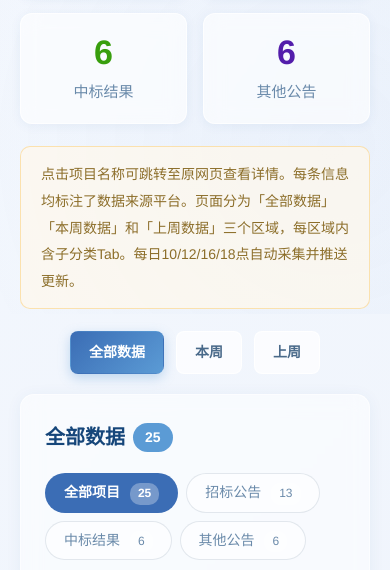
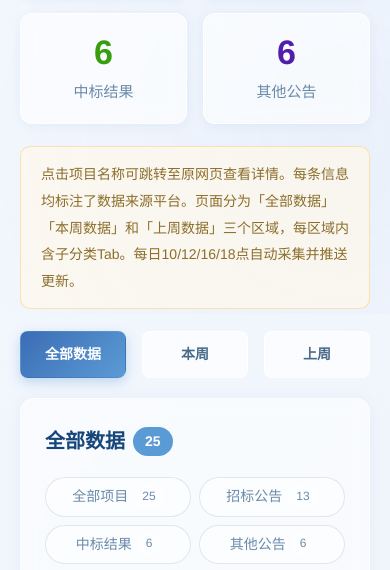
Before and after one commit to seven87408/songxi-zhaobiao, a plain HTML site: page index.html in a window 390 px wide. Shown: the part 530-1100 px from the top of the page. Drawn offline with Linux system fonts and the light colour scheme.

Commit message:
fix: ??Tab??,??grid????,?????Tab???????

```diff
--- a/index.html
+++ b/index.html
@@ -34,8 +34,8 @@ body::before{content:'';position:fixed;top:0;left:0;width:100%;height:100%;backg
 .hint-box{background:rgba(255,248,235,0.7);border:1px solid rgba(250,173,20,0.3);border-radius:10px;padding:14px 20px;margin-bottom:22px;font-size:14px;color:#8c6e2a;line-height:1.9}
 
 /* Area Tabs */
-.area-tabs{display:flex;gap:12px;margin-bottom:20px;justify-content:center}
-.area-tab{padding:10px 32px;border-radius:8px;font-size:16px;font-weight:600;cursor:pointer;transition:all 0.3s ease;background:rgba(255,255,255,0.7);color:#4a6a8a;border:1px solid rgba(255,255,255,0.8)}
+.area-tabs{display:grid;grid-template-columns:repeat(3,1fr);gap:16px;margin-bottom:20px;max-width:520px;margin-left:auto;margin-right:auto}
+.area-tab{padding:10px 0;border-radius:8px;font-size:16px;font-weight:600;cursor:pointer;transition:all 0.3s ease;background:rgba(255,255,255,0.7);color:#4a6a8a;border:1px solid rgba(255,255,255,0.8);text-align:center;white-space:nowrap;overflow:hidden;text-overflow:ellipsis}
 .area-tab:hover{background:rgba(91,155,213,0.1);color:#1a3a5c}
 .area-tab.active{background:linear-gradient(135deg,#3b6db5,#5b9bd5);color:#fff;box-shadow:0 4px 12px rgba(91,155,213,0.35);border-color:transparent}
 
@@ -46,11 +46,9 @@ body::before{content:'';position:fixed;top:0;left:0;width:100%;height:100%;backg
 .data-section .section-title .badge{display:inline-block;background:#5b9bd5;color:#fff;font-size:14px;font-weight:600;padding:2px 12px;border-radius:20px;min-width:32px;text-align:center}
 
 /* Sub Tabs */
-.sub-tabs{display:flex;gap:8px;flex-wrap:wrap;margin-bottom:16px}
-.sub-tab{padding:6px 18px;border-radius:20px;font-size:14px;cursor:pointer;transition:all 0.2s ease;background:rgba(255,255,255,0.6);color:#6a8aaa;border:1px solid rgba(200,210,220,0.5)}
-.sub-tab:hover{background:rgba(91,155,213,0.08);color:#3b6db5}
-.sub-tab.active{background:#3b6db5;color:#fff;border-color:transparent;font-weight:600}
-.sub-tab .tab-count{display:inline-block;font-size:12px;background:rgba(255,255,255,0.3);padding:0 8px;border-radius:10px;margin-left:6px}
+.sub-tabs{display:grid;grid-template-columns:repeat(4,1fr);gap:8px;margin-bottom:16px}
+.sub-tab{padding:6px 0;border-radius:20px;font-size:14px;cursor:pointer;transition:all 0.2s ease;background:rgba(255,255,255,0.6);color:#6a8aaa;border:1px solid rgba(200,210,220,0.5);text-align:center;white-space:nowrap;overflow:hidden;text-overflow:ellipsis;display:flex;align-items:center;justify-content:center;gap:6px}
+.sub-tab .tab-count{display:inline-block;font-size:12px;background:rgba(255,255,255,0.3);padding:0 8px;border-radius:10px;flex-shrink:0}
 
 /* Table */
 .table-wrap{overflow-x:auto}
@@ -115,7 +113,9 @@ td:first-child{text-align:center;color:#9aa9b9;font-weight:600}
 @media(max-width:768px){
 .stats-bar{grid-template-columns:repeat(2,1fr)}
 .header h1{font-size:22px}
-.area-tab{padding:8px 18px;font-size:14px}
+.area-tabs{grid-template-columns:repeat(3,1fr);max-width:100%}
+.area-tab{font-size:14px}
+.sub-tabs{grid-template-columns:repeat(2,1fr)}
 }
 </style>
 </head>
```
